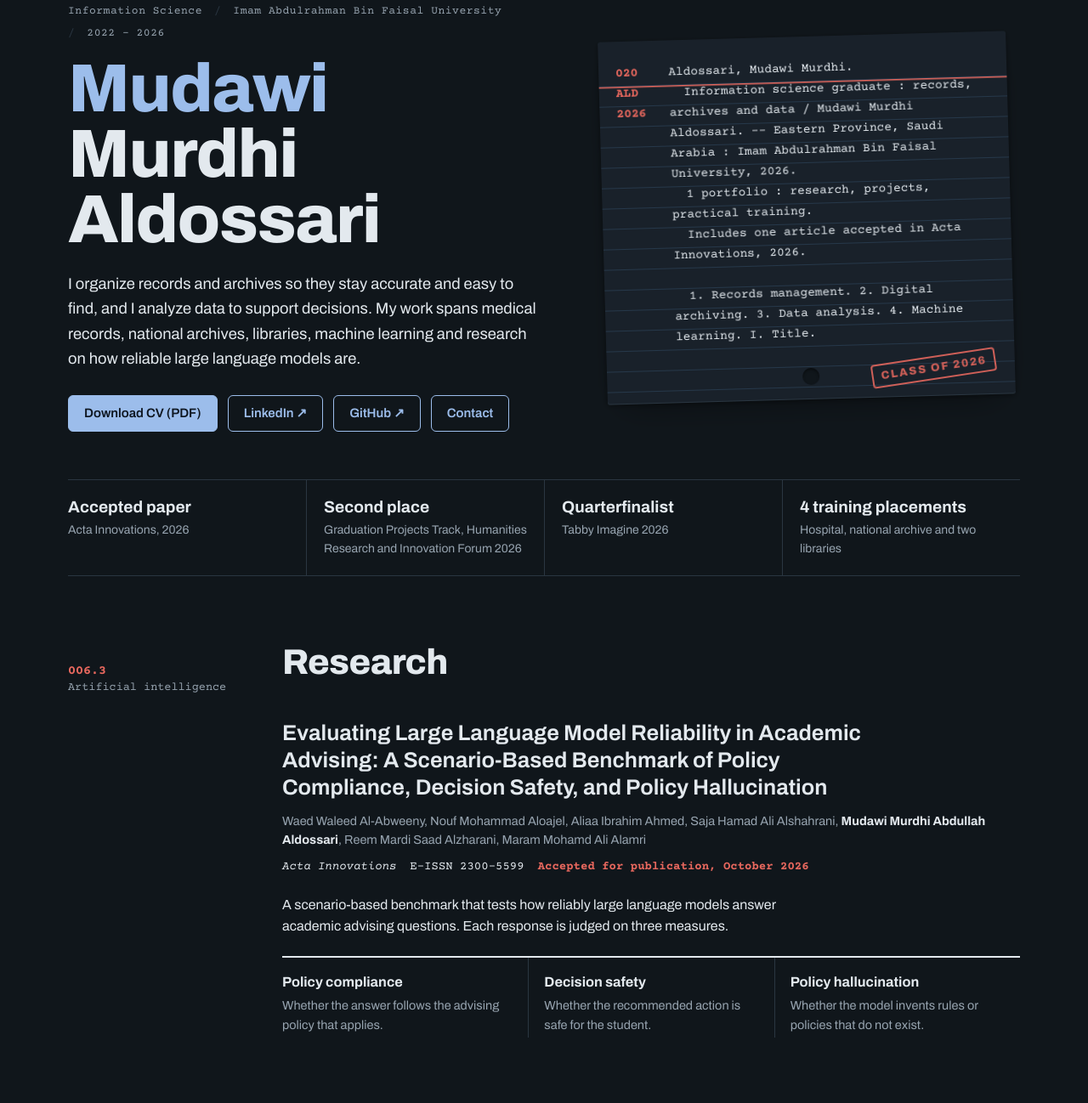
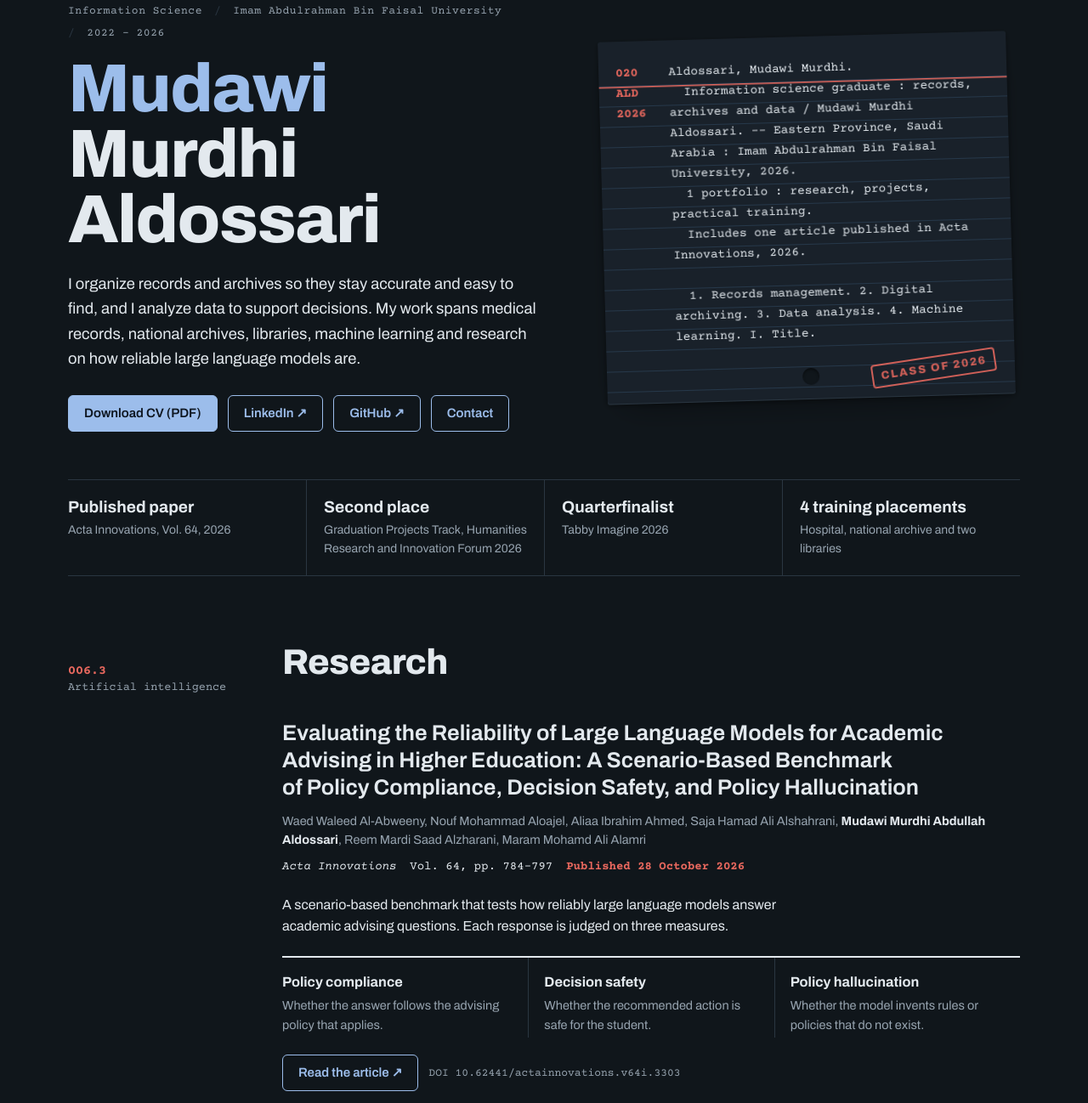
Before and after one commit to MudawiMAldossari/portfolio, a plain HTML site: page index.html in a window 1280 px wide. Shown: the part 154-1452 px from the top of the page at 85% size. Drawn offline with nearby package versions, Linux system fonts and the light colour scheme.

Commit message:
Add files via upload

```diff
--- a/index.html
+++ b/index.html
@@ -390,7 +390,7 @@ a.mini { text-decoration: none; display: inline-block; }
             <p>Aldossari, Mudawi Murdhi.</p>
             <p class="ti">Information science graduate : records, archives and data / Mudawi Murdhi Aldossari. -- Eastern Province, Saudi Arabia : Imam Abdulrahman Bin Faisal University, 2026.</p>
             <p class="ti">1 portfolio : research, projects, practical training.</p>
-            <p class="ti">Includes one article accepted in Acta Innovations, 2026.</p>
+            <p class="ti">Includes one article published in Acta Innovations, 2026.</p>
             <p class="ti tr">1. Records management. 2. Digital archiving. 3. Data analysis. 4. Machine learning. I. Title.</p>
           </div>
         </div>
@@ -400,7 +400,7 @@ a.mini { text-decoration: none; display: inline-block; }
   </div>
 
   <ul class="glance" aria-label="Highlights">
-    <li><p class="k" data-i18n="g1k">Accepted paper</p><p class="v" data-i18n="g1v">Acta Innovations, 2026</p></li>
+    <li><p class="k" data-i18n="g1k">Published paper</p><p class="v" data-i18n="g1v">Acta Innovations, Vol. 64, 2026</p></li>
     <li><p class="k" data-i18n="g2k">Second place</p><p class="v" data-i18n="g2v">Graduation Projects Track, Humanities Research and Innovation Forum 2026</p></li>
     <li><p class="k" data-i18n="g3k">Quarterfinalist</p><p class="v" data-i18n="g3v">Tabby Imagine 2026</p></li>
     <li><p class="k" data-i18n="g4k">4 training placements</p><p class="v" data-i18n="g4v">Hospital, national archive and two libraries</p></li>
@@ -412,15 +412,19 @@ a.mini { text-decoration: none; display: inline-block; }
       <h2 id="research-h" data-i18n="h_research">Research</h2>
     </div>
     <div class="body-col">
-      <h3 class="paper-title" lang="en" dir="ltr">Evaluating Large Language Model Reliability in Academic Advising: A Scenario-Based Benchmark of Policy Compliance, Decision Safety, and Policy Hallucination</h3>
+      <h3 class="paper-title" lang="en" dir="ltr">Evaluating the Reliability of Large Language Models for Academic Advising in Higher Education: A Scenario-Based Benchmark of Policy Compliance, Decision Safety, and Policy Hallucination</h3>
       <p class="authors" lang="en" dir="ltr">Waed Waleed Al-Abweeny, Nouf Mohammad Aloajel, Aliaa Ibrahim Ahmed, Saja Hamad Ali Alshahrani, <b>Mudawi Murdhi Abdullah Aldossari</b>, Reem Mardi Saad Alzharani, Maram Mohamd Ali Alamri</p>
-      <p class="venue"><span class="ltr"><i>Acta Innovations</i></span><span class="ltr">E-ISSN 2300-5599</span><span class="ok" data-i18n="accepted">Accepted for publication, October 2026</span></p>
+      <p class="venue"><span class="ltr"><i>Acta Innovations</i></span><span class="ltr">Vol. 64, pp. 784&ndash;797</span><span class="ok" data-i18n="accepted">Published 28 October 2026</span></p>
       <p class="paper-body" data-i18n="paper_body">A scenario-based benchmark that tests how reliably large language models answer academic advising questions. Each response is judged on three measures.</p>
       <ul class="measures">
         <li><h3 data-i18n="m1h">Policy compliance</h3><p data-i18n="m1p">Whether the answer follows the advising policy that applies.</p></li>
         <li><h3 data-i18n="m2h">Decision safety</h3><p data-i18n="m2p">Whether the recommended action is safe for the student.</p></li>
         <li><h3 data-i18n="m3h">Policy hallucination</h3><p data-i18n="m3p">Whether the model invents rules or policies that do not exist.</p></li>
       </ul>
+      <div class="proj-links">
+        <a class="btn ghost" href="https://doi.org/10.62441/actainnovations.v64i.3303" target="_blank" rel="noopener" data-i18n="paper_link">Read the article &#8599;</a>
+        <span class="ltr" style="font-family: var(--type); font-size: 13px; color: var(--muted); align-self: center;">DOI 10.62441/actainnovations.v64i.3303</span>
+      </div>
     </div>
   </section>
 
@@ -688,16 +692,16 @@ a.mini { text-decoration: none; display: inline-block; }
     card: '<p>الدوسري، مضاوي مرضي.</p>' +
       '<p class="ti">خريجة علم المعلومات : السجلات والأرشيف والبيانات / مضاوي مرضي الدوسري. -- المنطقة الشرقية، المملكة العربية السعودية : جامعة الإمام عبدالرحمن بن فيصل، 2026.</p>' +
       '<p class="ti">1 ملف أعمال : بحث، مشاريع، تدريب ميداني.</p>' +
-      '<p class="ti">يتضمن بحثًا مقبولًا للنشر في مجلة <bdi>Acta Innovations</bdi>، 2026.</p>' +
+      '<p class="ti">يتضمن بحثًا منشورًا في مجلة <bdi>Acta Innovations</bdi>، 2026.</p>' +
       '<p class="ti tr">1. إدارة السجلات. 2. الأرشفة الرقمية. 3. تحليل البيانات. 4. تعلّم الآلة. أ. العنوان.</p>',
     stamp: 'دفعة 2026',
-    g1k: 'بحث مقبول للنشر', g1v: 'Acta Innovations، 2026',
+    g1k: 'بحث منشور', g1v: 'Acta Innovations، المجلد 64، 2026',
     g2k: 'المركز الثاني', g2v: 'مسار مشاريع التخرج، ملتقى البحث والابتكار في العلوم الإنسانية 2026',
     grad_badge: 'المركز الثاني &middot; ملتقى البحث والابتكار في العلوم الإنسانية 2026',
     g3k: 'متأهلة لربع النهائي', g3v: 'Tabby Imagine 2026',
     g4k: '4 جهات تدريب', g4v: 'مستشفى، والمركز الوطني للوثائق والمحفوظات، ومكتبتان',
     cn_research: '<b>006.3</b>الذكاء الاصطناعي', h_research: 'البحث',
-    accepted: 'مقبول للنشر، أكتوبر 2026',
+    accepted: 'نُشر في 28 أكتوبر 2026', paper_link: 'قراءة البحث &#8599;',
     paper_body: 'معيار قائم على السيناريوهات يختبر مدى موثوقية النماذج اللغوية الكبيرة في الإجابة عن أسئلة الإرشاد الأكاديمي. تُقيَّم كل إجابة وفق ثلاثة مقاييس.',
     m1h: 'الالتزام بالسياسات', m1p: 'هل تتبع الإجابة سياسة الإرشاد المعمول بها.',
     m2h: 'سلامة القرار', m2p: 'هل الإجراء المقترح آمن للطالب.',
```
Also changed, not shown: 1 other file.
